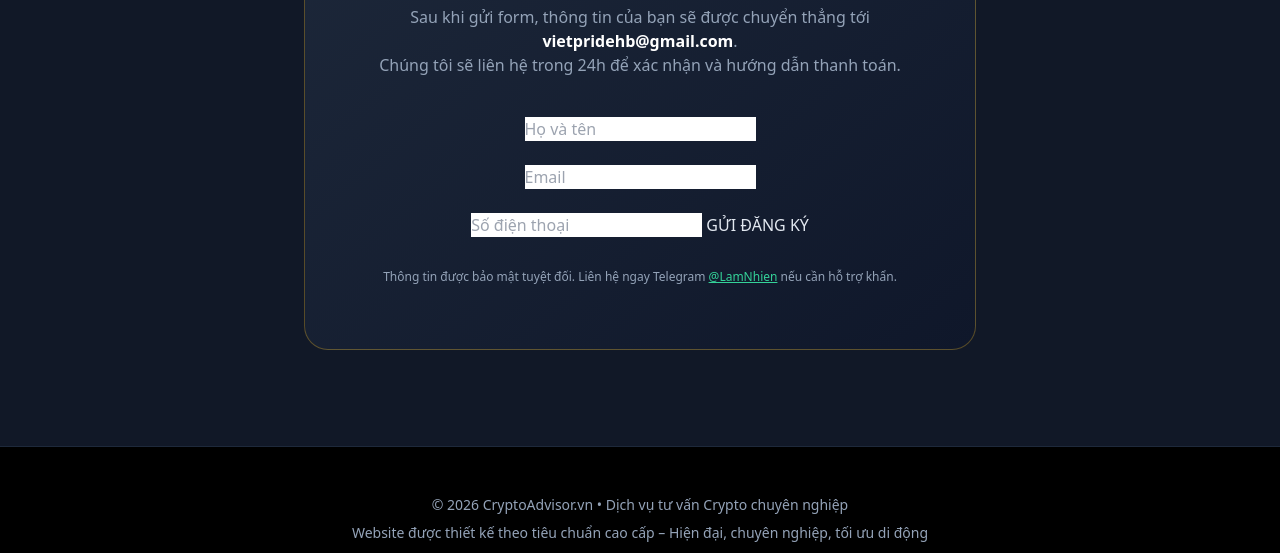
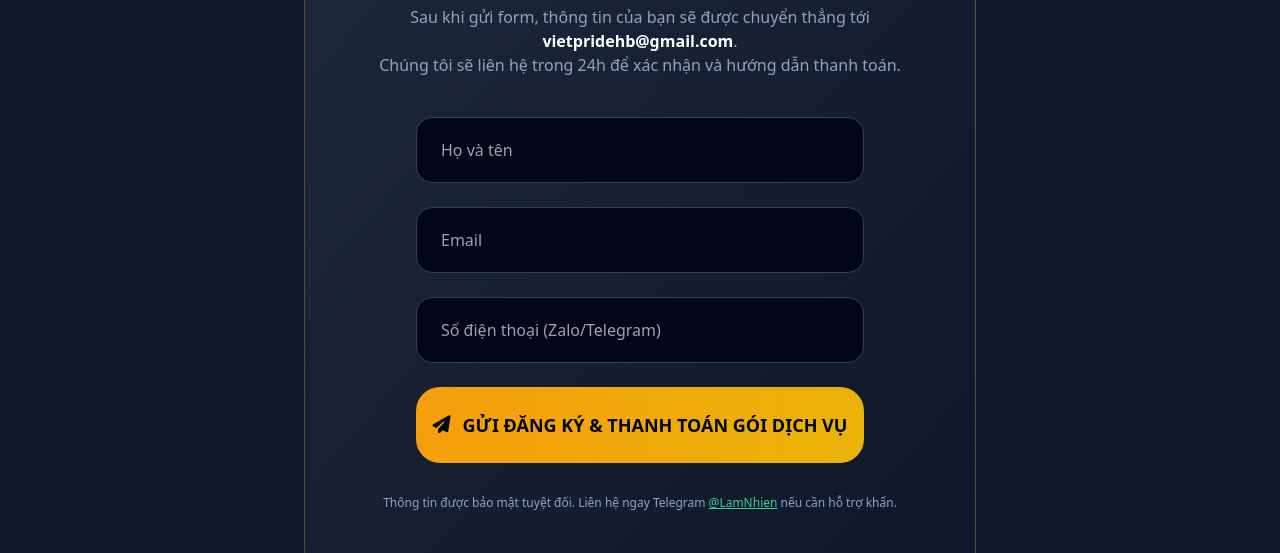
Before and after one commit to vietpridehb/advicecrypto, a website: page index.html in a window 1280 px wide. Shown: the part 2939-3492 px from the top of the page. Drawn offline with nearby package versions, Linux system fonts and the light colour scheme.

Commit message:
Update index.html

```diff
--- a/index.html
+++ b/index.html
@@ -352,13 +352,7 @@
                 <p class="text-amber-400 text-lg mb-2" data-key="register-subtitle">Gói 5 ngày – 20.000 USD</p>
                 <p class="text-slate-400 mb-10" data-key="register-desc">Sau khi gửi form, thông tin của bạn sẽ được chuyển thẳng tới <strong class="text-white">vietpridehb@gmail.com</strong>.<br>Chúng tôi sẽ liên hệ trong 24h để xác nhận và hướng dẫn thanh toán.</p>
 
-                <form id="contactForm" class="space-y-6 max-w-md mx-auto">
-                    <input type="text" name="name" placeholder="Họ và tên" required class="...">
-                    <input type="email" name="email" placeholder="Email" required class="...">
-                    <input type="tel" name="phone" placeholder="Số điện thoại" required class="...">
-                    <button type="submit" class="...">GỬI ĐĂNG KÝ</button>
-                </form>
-<!--                 <form id="contactForm" class="space-y-6 max-w-md mx-auto">
+                 <form id="contactForm" class="space-y-6 max-w-md mx-auto">
                     <input type="text" name="name" placeholder="Họ và tên" data-key="form-name" required class="w-full bg-slate-950 border border-slate-700 rounded-2xl px-6 py-5 outline-none focus:border-amber-400">
                     <input type="email" name="email" placeholder="Email" data-key="form-email" required class="w-full bg-slate-950 border border-slate-700 rounded-2xl px-6 py-5 outline-none focus:border-amber-400">
                     <input type="tel" name="phone" placeholder="Số điện thoại (Zalo/Telegram)" data-key="form-phone" required class="w-full bg-slate-950 border border-slate-700 rounded-2xl px-6 py-5 outline-none focus:border-amber-400">
@@ -367,7 +361,7 @@
                         <i class="fa-solid fa-paper-plane"></i>
                         GỬI ĐĂNG KÝ & THANH TOÁN GÓI DỊCH VỤ
                     </button>
-                </form>  -->
+                </form>
 
                 <p class="text-xs text-slate-400 mt-8">Thông tin được bảo mật tuyệt đối. Liên hệ ngay Telegram <a href="https://t.me/LamNhien" target="_blank" rel="noopener" class="text-emerald-400 underline">@LamNhien</a> nếu cần hỗ trợ khẩn.</p>
             </div>
```
